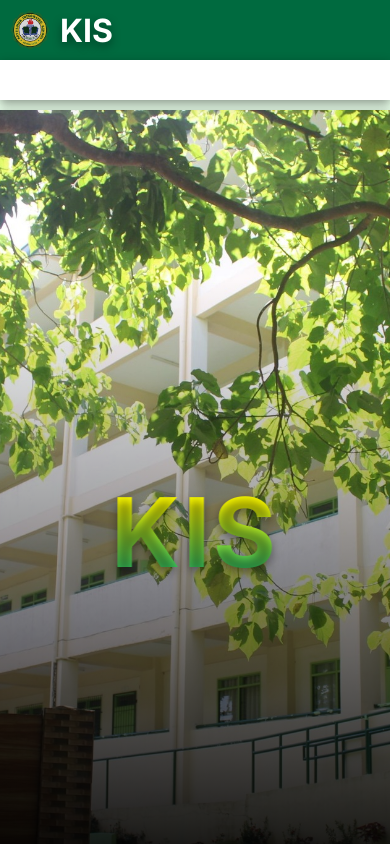
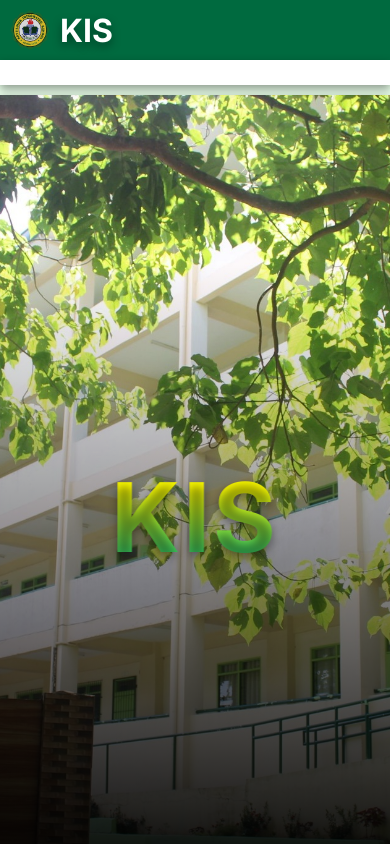
Before and after one commit to thaKen-Kong/KIS-v2, a React (Vite) app: page / in a window 390 px wide. Shown: the top 844 px of the page. Built offline with nearby package versions, Linux system fonts and the light colour scheme.

Commit message:
HAMBURGER FIX

```diff
--- a/src/styles/mobile.css
+++ b/src/styles/mobile.css
@@ -3,7 +3,7 @@
     .navigation-panel {
         box-shadow: var(--kis-shadow);
         padding: 2px;
-        height: 40px;
+        height: 25px;
         position: sticky;
         top: 0;
         z-index: 998;
@@ -28,12 +28,12 @@
     }
 
     .nav-mobile__hamburger {
-        width: 36px;
-        height: 40px;
+        width: 30px;
+        height: 35px;
         display: flex;
         flex-direction: column;
         justify-content: center;
-        gap: 6px;
+        gap: 4px;
         border: none;
         background: transparent;
         padding: 6.5px;
@@ -42,7 +42,7 @@
 
     .nav-mobile__hamburger span {
         display: block;
-        height: 2px;
+        height: 1.4px;
         background: #000000;
     }
 
```
